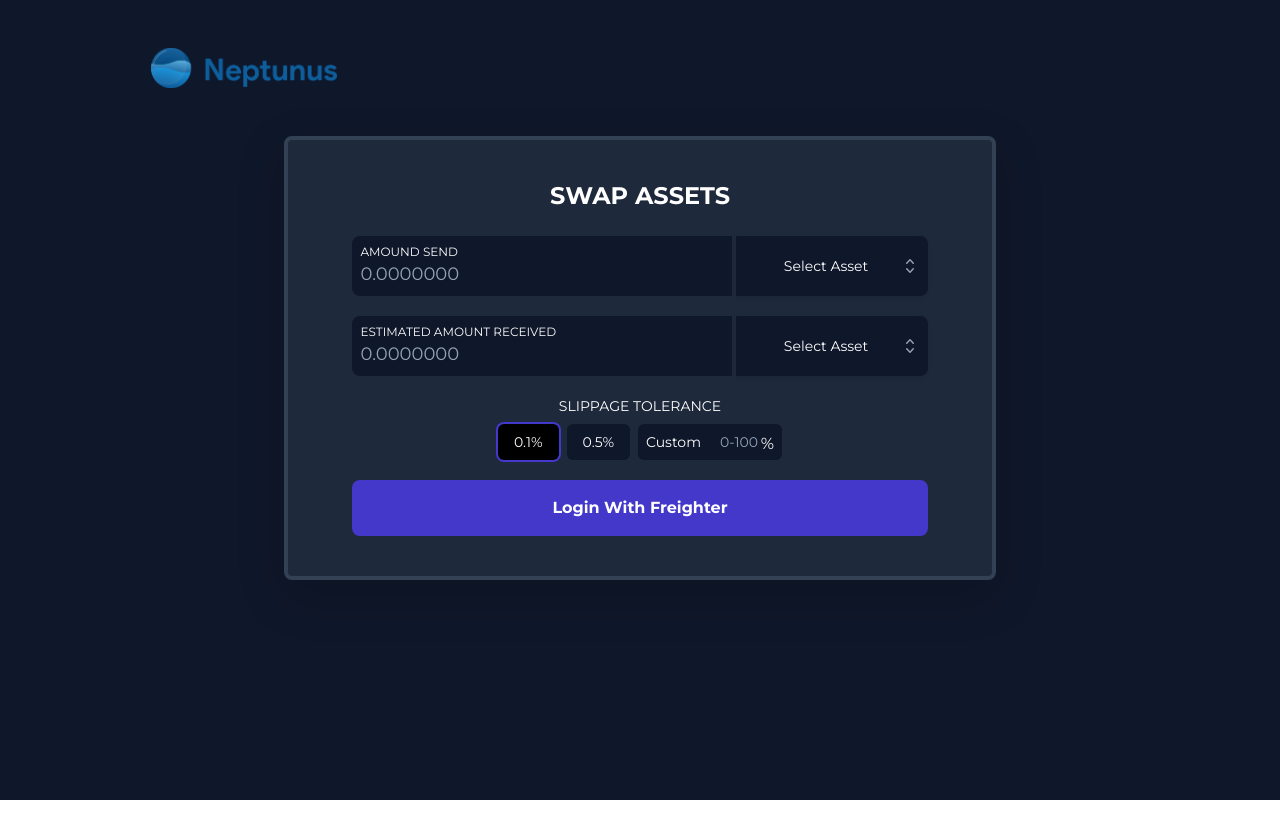
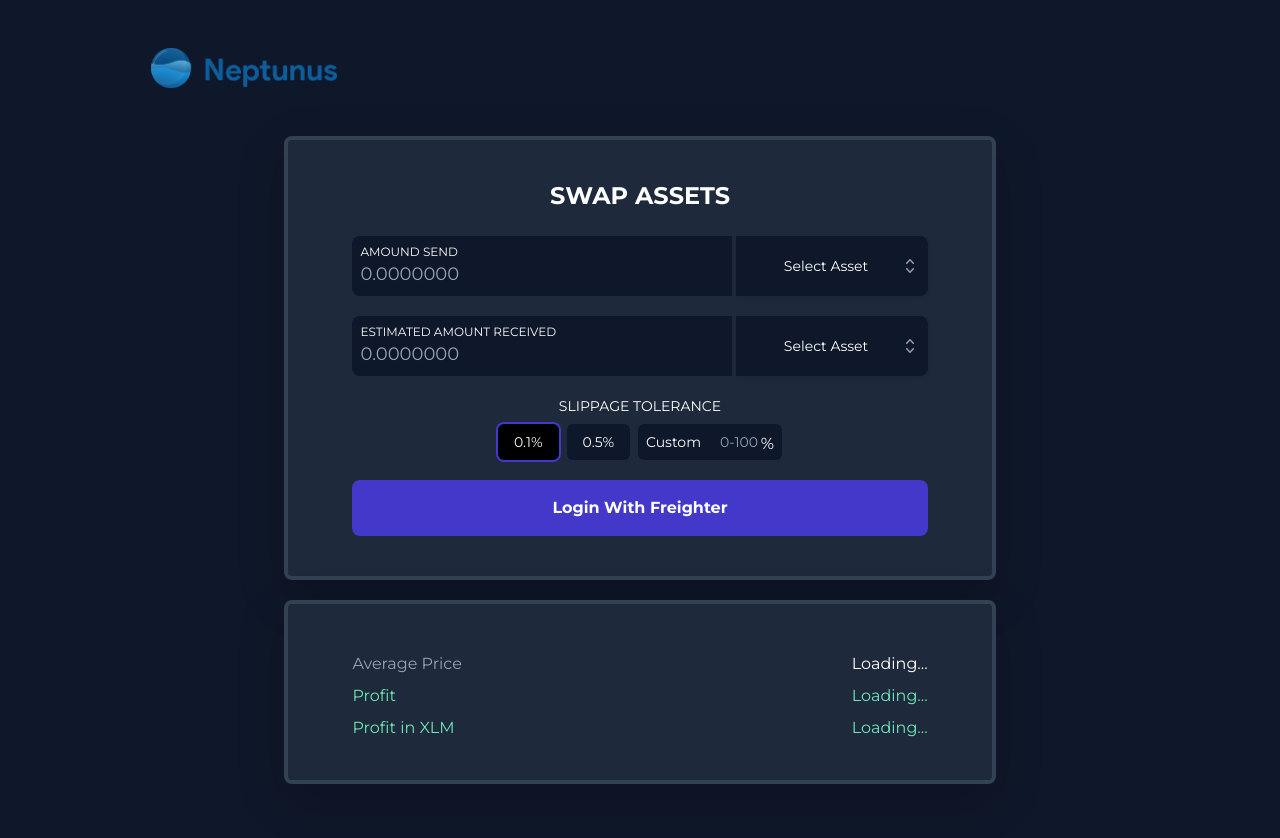
Before and after one commit to Firdausfarul/Interleave_Testnet, a React (Create React App) app in the folder interleave_testnet_frontend/: page / in a window 1280 px wide. Shown: the top 838 px of the page. Before the commit the page ends 800 px from the top, so only its background shows below. Built offline with nearby package versions, Linux system fonts and the light colour scheme; what stellar-sdk would draw is missing.

Commit message:
Changes to be committed: 	modified:   interleave_testnet_frontend/src/App.jsx

```diff
--- a/interleave_testnet_frontend/src/App.jsx
+++ b/interleave_testnet_frontend/src/App.jsx
@@ -229,6 +229,12 @@ const App = () => {
   };
 
   useEffect(() => {
+    setAveragePrice(
+      `Loading...`
+    );
+    setProfit(`Loading...`);
+    setProfitXLM(`Loading...`);
+    setResultReceive("Loading...");
     const getAmountReceive = async () => {
       // dispatch({ type: "PROCESSING_TRANSACTION" });
       let sourceAsset, destinationAsset;
@@ -246,6 +252,7 @@ const App = () => {
       temps2=amountSend;
       temps3=sourceAsset;
       temps4=destinationAsset;
+
       neptunusCalculate(sourceAsset, destinationAsset, amountSend)
         .then((res) => {
           if(res.sourceAmount==temps2 && res.sourceAsset==temps3 && res.destinationAsset==temps4){
@@ -255,7 +262,6 @@ const App = () => {
             setProfit(`${res.profit} ${res.destinationAsset.code}`);
             setProfitXLM(`${res.profitInXLM} XLM`);
             setResultReceive(round(res.destinationAmount));
-            // dispatch({ type: "SUCCESS_SUBMIT_XDR" });
           }})
         .catch((err) => console.log(err));
     };
```
